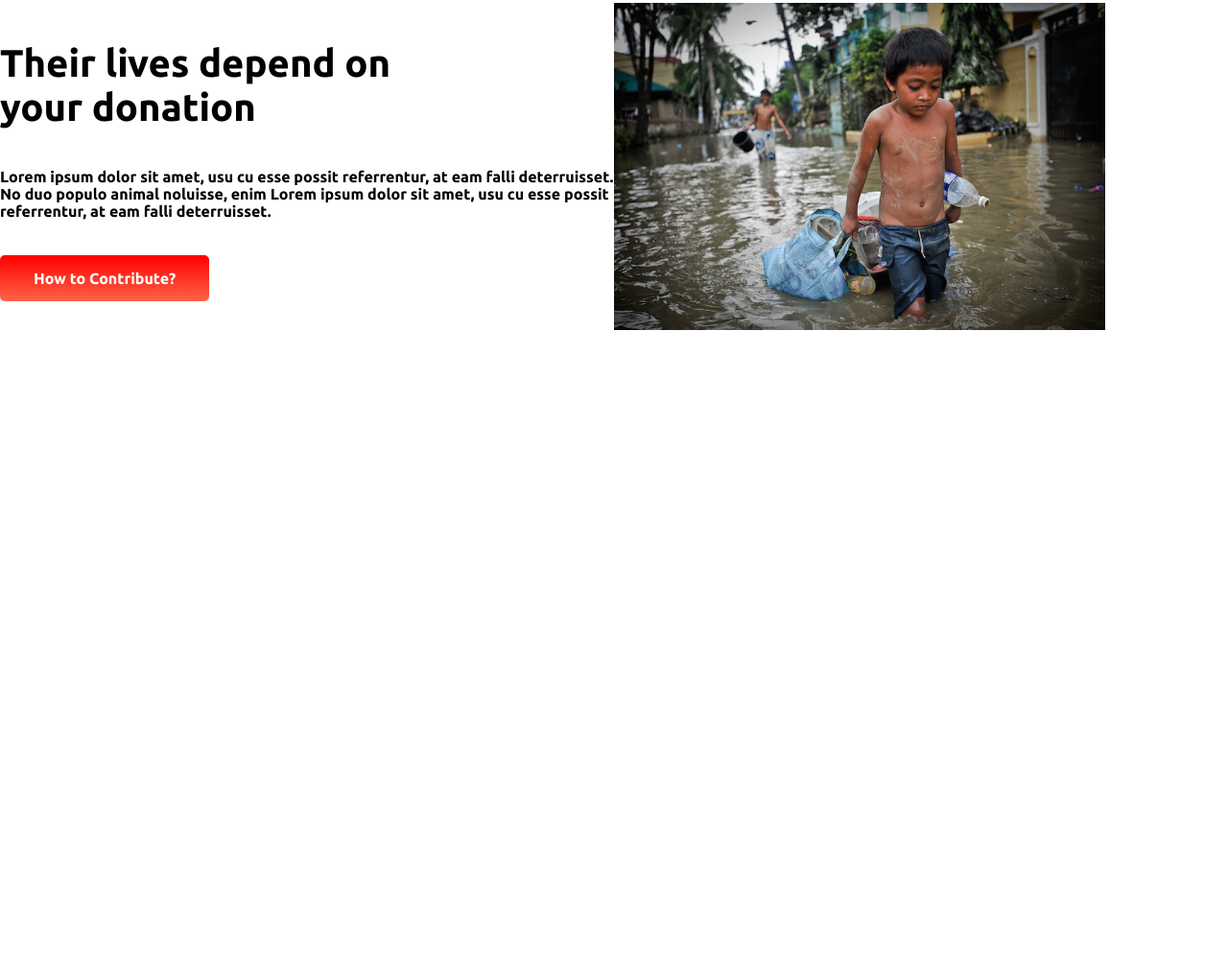
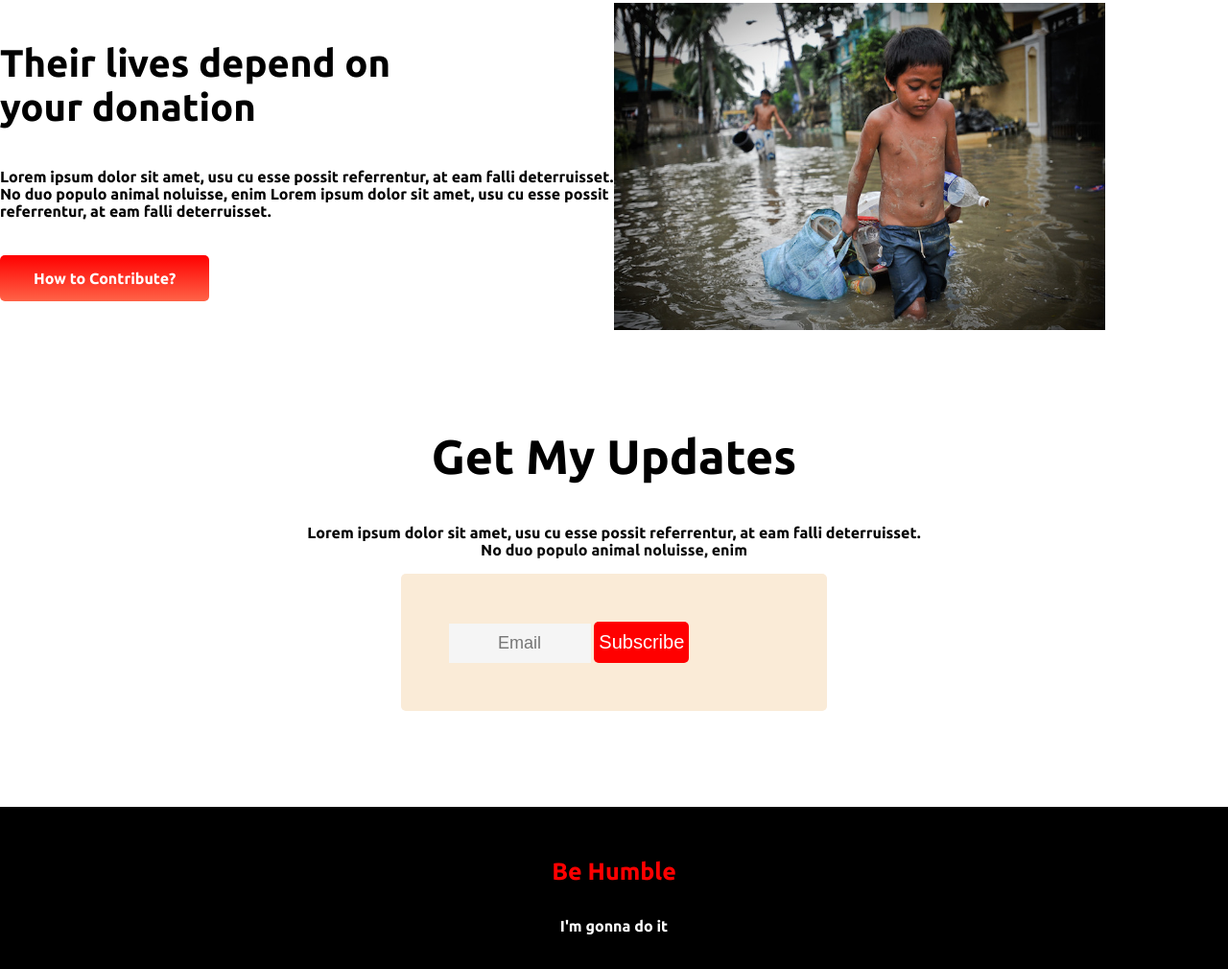
Before and after one commit to Imtiaj09/donate-today, a plain HTML site: page index.html in a window 1280 px wide. Shown: the part 1951-2961 px from the top of the page at 96% size. Before the commit the page ends 2398 px from the top, so only its background shows below. Drawn offline with Linux system fonts and the light colour scheme.

Commit message:
items and  footter added

```diff
--- a/index.html
+++ b/index.html
@@ -41,7 +41,7 @@
         <h3>1000$</h3>
         </div>
         <div class="half-width">
-        <h3>500$</h3>
+        <h3>5000$</h3>
         </div>
       </div>
       <br>
@@ -103,5 +103,25 @@
         <img src="images/donation9.jpg" alt="">
     </div>
   </section>
+
+  <section>
+    <div class="get-updates">
+      <h1>Get My Updates</h1>
+      <p>Lorem ipsum dolor sit amet, usu cu esse possit referrentur, at eam falli
+        deterruisset.<br> No duo populo animal noluisse, enim</p>
+    </div>
+    <div class="box">
+      <form action="">
+        <div class="form-box">
+          <input type="text" name="EmailAddress" placeholder="Email">
+          <button type="submit">Subscribe</button>
+        </div>
+      </form>
+    </div>
+  </section>
 </body>
+<footer>
+  <h4 class="text-items">Be Humble</h4>
+  <p>I'm gonna do it</p>
+</footer>
 </html>
--- a/style.css
+++ b/style.css
@@ -114,3 +114,55 @@ input{
 .half-width-1 img{
   width: 80%;
 }
+
+.get-updates{
+  text-align: center;
+}
+
+.box{
+  padding: 0;
+  margin: 0;
+  box-sizing: border-box;
+  background: white;
+  display: flex;
+  align-items: center;
+  justify-content: center;
+  height: 100vs;
+}
+
+.form-box{
+  padding: 50px;
+  border-radius: 5px;
+  background: white;
+  background-color: antiquewhite;
+
+  box-shadow: 10px 10px 15px white,-10px -10px 15px white;
+}
+.form-box input{
+  font-size: 18px;
+  color: black;
+  padding: 10px 5px;
+  border: none;
+  outline: none;
+  background: whitesmoke;
+}
+.form-box button{
+  color: white;
+  padding: 10px 5px;
+  font-size: 20px;
+  border: none;
+  border-radius: 5px;
+  background: red;
+  cursor: pointer;
+  transition: .3s;
+}
+.text-items{
+  font-size: 25px;
+  color: red;
+}
+footer{
+  background-color: black;
+  padding: 20px;
+  text-align: center;
+  color: white;
+}
```
